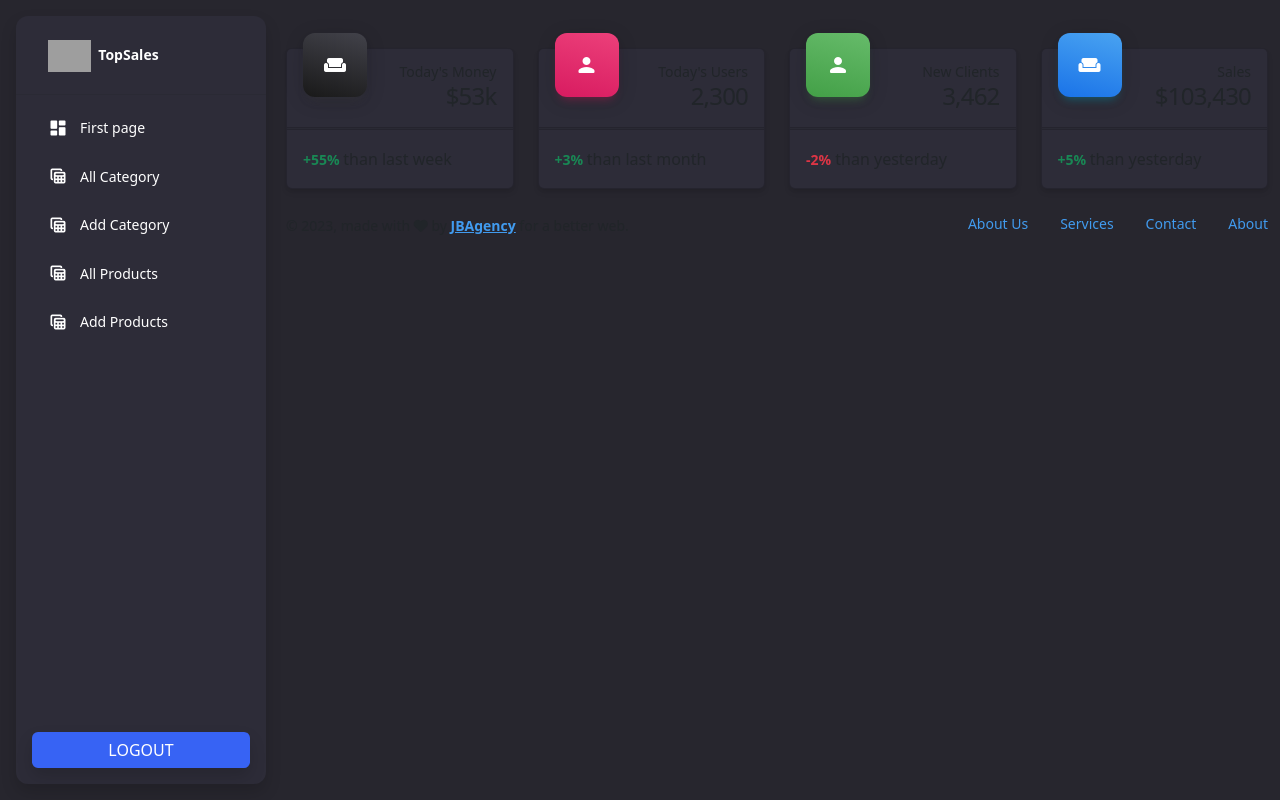
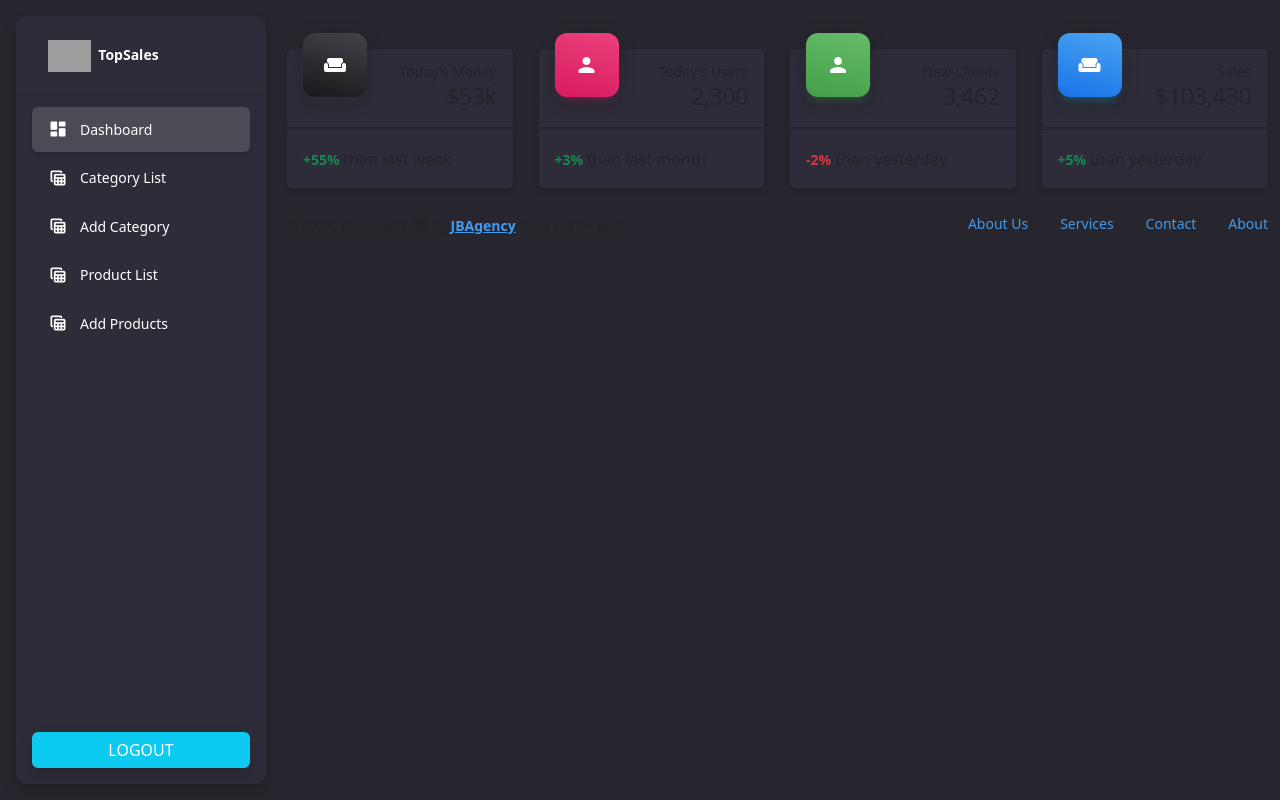
Before and after one commit to CodeEx24/Ecommerce, a PHP site: page /admin/index.php in a window 1280 px wide. Run offline with PHP 8.4, Linux system fonts and the light colour scheme; the visitor is signed in with stand-in values (Sample User, id 1); some libraries are stand-ins or nearby versions; grey boxes are pictures that could not be loaded.

Commit message:
Ecommerce: v3 Updated
Active page showing highlight in sidebar.

```diff
--- a/admin/add-category.php
+++ b/admin/add-category.php
@@ -53,7 +53,7 @@ include('../middleware/adminMiddleware.php');
                                 <label class="checkbox-label" for="">Popular</label>
                             </div>
                             <div class="col-md-12">
-                                <div class="mt-4"><button class="btn btn-primary shadow d-block w-100" type="submit" name="add_category_btn">Add Category</button></div>
+                                <div class="mt-4"><button class="btn btn-info shadow d-block w-100" type="submit" name="add_category_btn">Add Category</button></div>
                             </div>
                         </div>
                     </form>
--- a/admin/add-product.php
+++ b/admin/add-product.php
@@ -93,7 +93,7 @@ include('../middleware/adminMiddleware.php');
 
 
                             <div class="col-md-12">
-                                <div class="mt-4"><button class="btn btn-primary shadow d-block w-100" type="submit" name="add_product_btn">Add Product</button></div>
+                                <div class="mt-4"><button class="btn btn-info shadow d-block w-100" type="submit" name="add_product_btn">Add Product</button></div>
                             </div>
                         </div>
                     </form>
--- a/admin/category.php
+++ b/admin/category.php
@@ -34,7 +34,7 @@ include('../middleware/adminMiddleware.php');
                                         <td class="table-text"><?= $item['Name']; ?></td>
                                         <td class="table-text"><?= $item['Status'] == 0 ? "Visible" : "Hidden" ?></td>
                                         <td class="table-text">
-                                            <a href="edit-category.php?id=<?= $item['ID']; ?>" class="btn btn-primary shadow button-text" style="width: 100px;">Edit</a>
+                                            <a href="edit-category.php?id=<?= $item['ID']; ?>" class="btn btn-info shadow button-text" style="width: 100px;">Edit</a>
                                             <button type="button" value="<?= $item['ID']  ?>" class="btn btn-danger shadow button-text mx-2 delete_category_btn" style="width: 100px;">Delete</button>
                                             <!-- <form action="code.php" method="POST" style="display: inline-block">
                                                 <input type="hidden" name="category_id" value="<?= $item['ID']; ?>">
--- a/admin/edit-category.php
+++ b/admin/edit-category.php
@@ -70,7 +70,7 @@ include('../middleware/adminMiddleware.php');
                                         <label class="checkbox-label" for="">Popular</label>
                                     </div>
                                     <div class="col-md-12">
-                                        <div class="mt-4"><button class="btn btn-primary shadow d-block w-100" type="submit" name="update_category_btn">Update Category</button></div>
+                                        <div class="mt-4"><button class="btn btn-info shadow d-block w-100" type="submit" name="update_category_btn">Update Category</button></div>
                                     </div>
                                 </div>
                             </form>
--- a/admin/edit-product.php
+++ b/admin/edit-product.php
@@ -109,7 +109,7 @@ include('../middleware/adminMiddleware.php');
 
 
                                     <div class="col-md-12">
-                                        <div class="mt-4"><button class="btn btn-primary shadow d-block w-100" type="submit" name="update_product_btn">Add Product</button></div>
+                                        <div class="mt-4"><button class="btn btn-info shadow d-block w-100" type="submit" name="update_product_btn">Update Product</button></div>
                                     </div>
                                 </div>
                             </form>
--- a/admin/includes/sidebar.php
+++ b/admin/includes/sidebar.php
@@ -1,3 +1,7 @@
+<?php
+$page = substr($_SERVER['SCRIPT_NAME'], strrpos($_SERVER['SCRIPT_NAME'], '/') + 1);
+
+?>
 <aside class="sidenav shadow navbar navbar-vertical navbar-expand-xs border-0 border-radius-xl my-3 fixed-start ms-3" id="sidenav-main">
     <div class="sidenav-header">
         <i class="fas fa-times p-3 cursor-pointer text-white opacity-5 position-absolute end-0 top-0 d-none d-xl-none" aria-hidden="true" id="iconSidenav"></i>
@@ -9,24 +13,24 @@
     <hr class="horizontal light mt-0 mb-2">
     <div class="collapse navbar-collapse  w-auto  max-height-vh-100" id="sidenav-collapse-main">
         <ul class="navbar-nav">
-            <li class="nav-item">
-                <a class="nav-link text-white " href="../pages/dashboard.html">
+            <li class="nav-item ">
+                <a class="nav-link text-white <?= $page == "index.php" ? "active bg-gradient-info" : "" ?>" href="index.php">
                     <div class="text-white text-center me-2 d-flex align-items-center justify-content-center">
                         <i class="material-icons opacity-10">dashboard</i>
                     </div>
-                    <span class="nav-link-text ms-1">First page</span>
+                    <span class="nav-link-text ms-1 ">Dashboard</span>
                 </a>
             </li>
             <li class="nav-item">
-                <a class="nav-link text-white " href="category.php">
+                <a class="nav-link text-white <?= $page == "category.php" ? "active bg-gradient-info" : "" ?>" href="category.php">
                     <div class="text-white text-center me-2 d-flex align-items-center justify-content-center">
                         <i class="material-icons opacity-10">table_view</i>
                     </div>
-                    <span class="nav-link-text ms-1">All Category</span>
+                    <span class="nav-link-text ms-1">Category List</span>
                 </a>
             </li>
             <li class="nav-item">
-                <a class="nav-link text-white " href="add-category.php">
+                <a class="nav-link text-white <?= $page == "add-category.php" ? "active bg-gradient-info" : "" ?>" href="add-category.php">
                     <div class="text-white text-center me-2 d-flex align-items-center justify-content-center">
                         <i class="material-icons opacity-10">table_view</i>
                     </div>
@@ -34,15 +38,15 @@
                 </a>
             </li>
             <li class="nav-item">
-                <a class="nav-link text-white " href="products.php">
+                <a class="nav-link text-white <?= $page == "products.php" ? "active bg-gradient-info" : "" ?>" href="products.php">
                     <div class="text-white text-center me-2 d-flex align-items-center justify-content-center">
                         <i class="material-icons opacity-10">table_view</i>
                     </div>
-                    <span class="nav-link-text ms-1">All Products</span>
+                    <span class="nav-link-text ms-1">Product List</span>
                 </a>
             </li>
             <li class="nav-item">
-                <a class="nav-link text-white " href="add-product.php">
+                <a class="nav-link text-white <?= $page == "add-product.php" ? "active bg-gradient-info" : "" ?>" href="add-product.php">
                     <div class="text-white text-center me-2 d-flex align-items-center justify-content-center">
                         <i class="material-icons opacity-10">table_view</i>
                     </div>
@@ -54,7 +58,7 @@
     </div>
     <div class="sidenav-footer position-absolute w-100 bottom-0 ">
         <div class="mx-3">
-            <a class="btn btn-primary shadow button-text mt-4 w-100" href="../logout.php">Logout</a>
+            <a class="btn btn-info shadow button-text mt-4 w-100" href="../logout.php">Logout</a>
         </div>
     </div>
 </aside>
--- a/admin/index.php
+++ b/admin/index.php
@@ -1,6 +1,8 @@
 <?php
 include('includes/header.php');
 include('../middleware/adminMiddleware.php');
+
+
 ?>
 
 <div class="container-fluid mt-5 mb-4">
--- a/admin/products.php
+++ b/admin/products.php
@@ -34,7 +34,7 @@ include('../middleware/adminMiddleware.php');
                                         <td class="table-text"><?= $item['Name']; ?></td>
                                         <td class="table-text"><?= $item['Status'] == 0 ? "Visible" : "Hidden" ?></td>
                                         <td class="table-text">
-                                            <a href="edit-product.php?id=<?= $item['ID']; ?>" class="btn btn-primary shadow button-text" style="width: 100px; ">Edit</a>
+                                            <a href="edit-product.php?id=<?= $item['ID']; ?>" class="btn btn-info shadow button-text" style="width: 100px; ">Edit</a>
                                             <button type="button" value="<?= $item['ID']  ?>" class="btn btn-danger shadow button-text mx-2 delete_product_btn" style="width: 100px;">Delete</button>
 
                                         </td>
```
